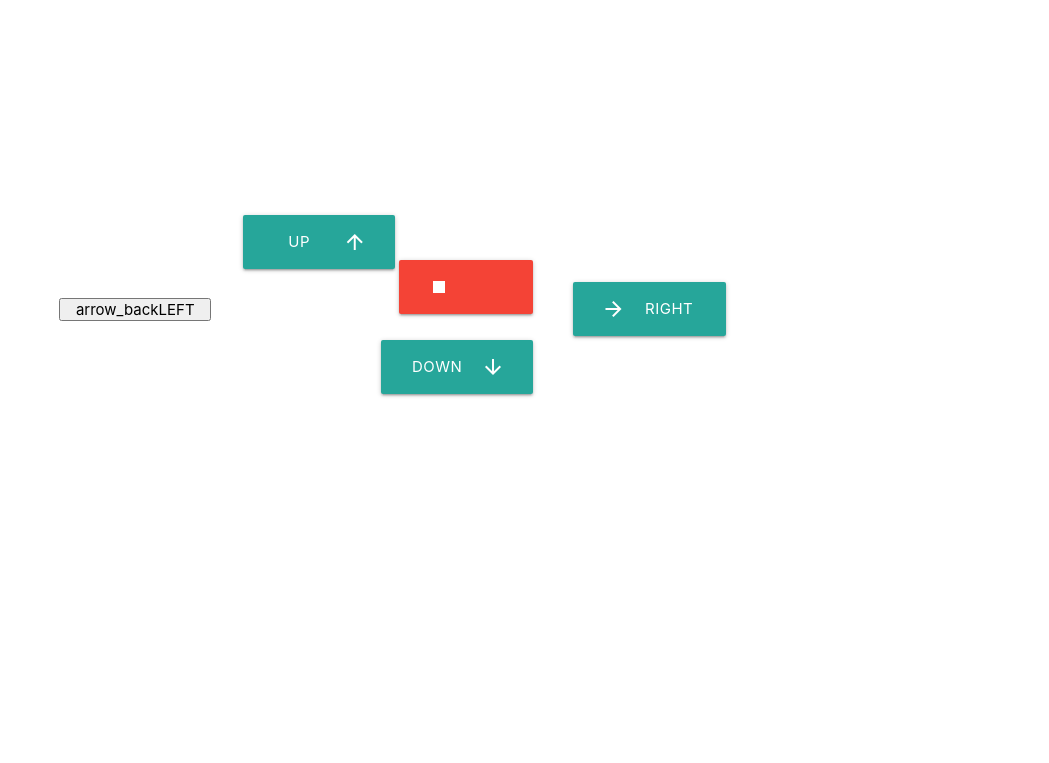
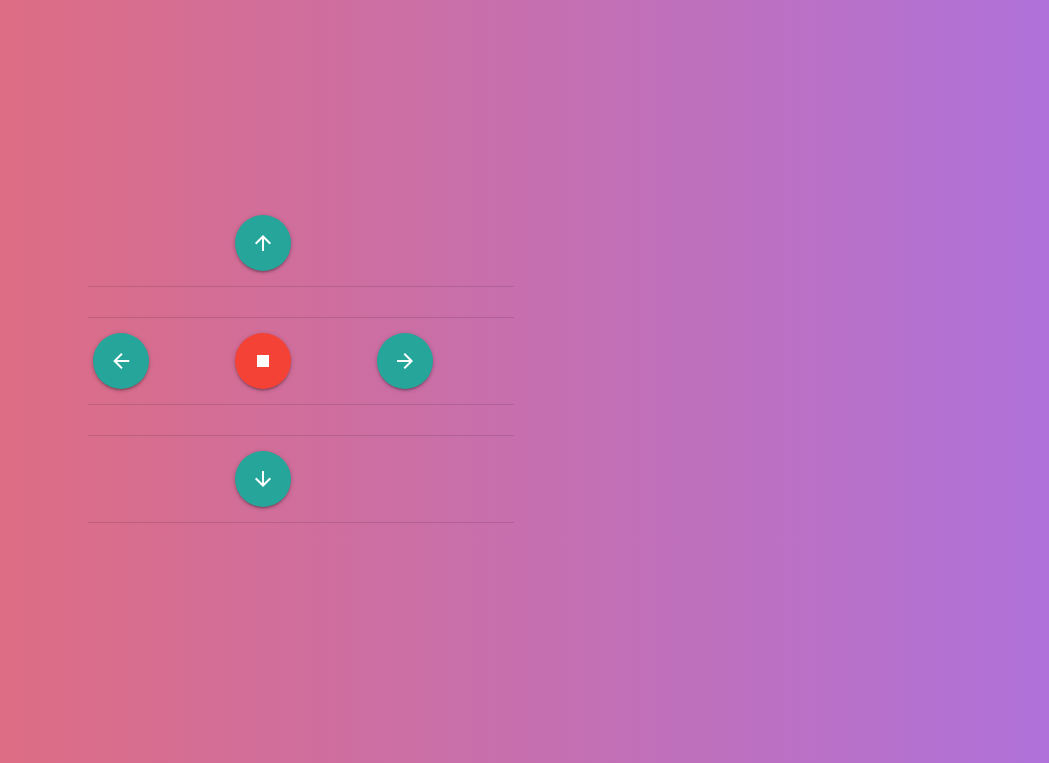
Before and after one commit to ctrl-alt-code-iot-hackathon/HornOKPlease, a Flask app: template APIs/app/templates/main.html in a window 1280 px wide. Shown: the top 763 px of the page, without its empty margins (115-1164 px from the left). Run offline with Flask 2, Linux system fonts and the light colour scheme; the template is opened without the code that fills it, so the values that code supplies are empty; some libraries are stand-ins or nearby versions.

Commit message:
made changes in cursors positioning

```diff
--- a/APIs/app/static/css/first.css
+++ /dev/null
@@ -1,6 +0,0 @@
-header{
-	background-color: #000000;
-	background-size: cover;
-	height: 100%;
-	width: 100%;
-}
--- a/APIs/app/static/css/main.css
+++ b/APIs/app/static/css/main.css
@@ -2,42 +2,12 @@ body
 {
 	padding: 0;
 	margin: 0;
+  background: -webkit-linear-gradient(left, #E26C7A, #AA72E3);
 }
-
-#btn1
+table
 {
-	width: 17%;
-	margin-top: 25%;
-	margin-left: -2%;
+  margin-top: 200px;
 }
-
-#btn2
-{
-	width: 17%;
-	margin-top: 10%;
-	margin-left: 3%;
-}
-
-#btn3
-{
-	width: 17%;
-	margin-top: 25%;
-	margin-left: 4%;
-}
-
-#btn4
-{
-	width: 17%;
-	margin-top: 38%;
-	margin-left: -39%;
-}
-
-#btn5
-{
-	width: 15%;
-	margin-top: 20%;
-}
-
 /* fallback */
 @font-face {
   font-family: 'Material Icons';
--- a/APIs/app/templates/main.html
+++ b/APIs/app/templates/main.html
@@ -14,12 +14,76 @@
 
 <body>
 	<div class="container">
-		<button id="btn1" type="submit" class="waves-effect waves-light btn-large><i class="material-icons left">arrow_back</i>LEFT</button>
-		<button id="btn2" type="button" class="waves-effect waves-light btn-large"><i class="material-icons right">arrow_upward</i>UP</button>
-		<button id="btn5" type="submit" class="waves-effect waves-light btn-large red"><i class="material-icons left">stop</i>HALT</button>
-		<button id="btn3" type="button" class="waves-effect waves-light btn-large"><i class="material-icons left">arrow_forward</i>RIGHT</button>
-		<button id="btn4" type="button" class="waves-effect waves-light btn-large"><i class="material-icons right">arrow_downward</i>DOWN</button>
+	<!-- <div class="left-align">
+
+    <div class="row">
+      <div class="col s6">
+
+		<button id="btn1" type="submit" class="btn-floating btn-large waves-effect waves-light"><i class="material-icons left">arrow_back</i></button>
+		</div></div>
+
+	 <div class="row">
+      <div class="col s6">
+		<button id="btn2" type="button" class="btn-floating btn-large waves-effect waves-light"><i class="material-icons right">arrow_upward</i></button>
+	</div></div>
+
+	<div class="row">
+      <div class="col s6">
+		<button id="btn5" type="submit" class="btn-floating btn-large waves-effect waves-light red"><i class="material-icons left">stop</i></button>
+</div></div>
+
+<div class="row">
+      <div class="col s6">
+
+		<button id="btn3" type="button" class="btn-floating btn-large waves-effect waves-light"><i class="material-icons left">arrow_forward</i></button>
+</div></div>
+<div class="row">
+      <div class="col s6">
+		<button id="btn4" type="button" class="btn-floating btn-large waves-effect waves-light"><i class="material-icons right">arrow_downward</i></button>
 	</div>
+	</div>
+</div>
+</div> -->
 
+   <div class="row">
+      <div class="col s6">
+<table class="highlight">
+        <thead>
+          <tr>
+              <th></th>
+              <th><button id="btn2" type="button" class="btn-floating btn-large waves-effect waves-light"><i class="material-icons right">arrow_upward</i></button></th>
+              <th></th>
+          </tr>
+        </thead>
+
+        <tbody>
+          <tr>
+            <td></td>
+            <td></td>
+            <td></td>
+          </tr>
+          <tr>
+            <td><button id="btn1" type="submit" class="btn-floating btn-large waves-effect waves-light"><i class="material-icons left">arrow_back</i></button></td>
+            <td><button id="btn5" type="submit" class="btn-floating btn-large waves-effect waves-light red"><i class="material-icons left">stop</i></button></td>
+            <td><button id="btn3" type="button" class="btn-floating btn-large waves-effect waves-light"><i class="material-icons left">arrow_forward</i></button></td>
+          </tr>
+          <tr>
+            <td></td>
+            <td></td>
+            <td></td>
+          </tr>
+
+          <tr>
+            <td></td>
+            <td><button id="btn4" type="button" class="btn-floating btn-large waves-effect waves-light"><i class="material-icons right">arrow_downward</i></button></td>
+            <td></td>
+          </tr>
+
+        </tbody>
+      </table>
+
+</div>
+</div>
+</div>
 </body>
 </html>
```
Also changed, not shown: APIs/app/templates/first.html (deleted, +0 -19 lines).
